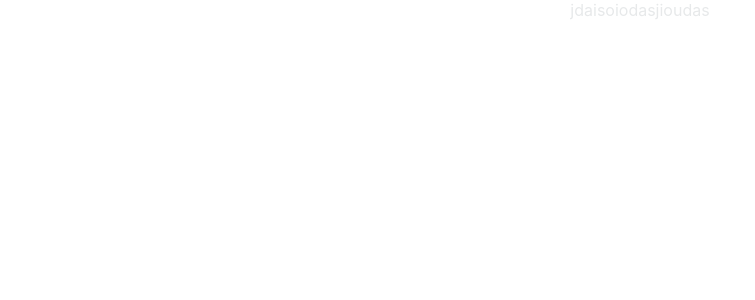
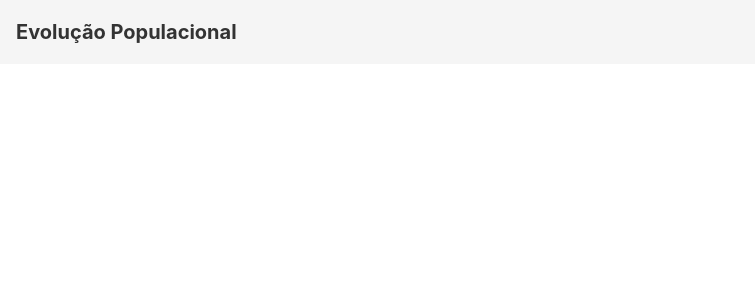
Before and after one commit to matsuryuji/distric-info-test, a React (Create React App) app: page / in a window 1280 px wide. Shown: the top 300 px of the page, without its empty margins (0-755 px from the left). Built offline with nearby package versions, Linux system fonts and the light colour scheme.

Commit message:
feat: header

```diff
--- a/src/App.scss
+++ b/src/App.scss
@@ -1,38 +1,4 @@
 .App {
-  text-align: center;
-}
-
-.App-logo {
-  height: 40vmin;
-  pointer-events: none;
-}
-
-@media (prefers-reduced-motion: no-preference) {
-  .App-logo {
-    animation: App-logo-spin infinite 20s linear;
-  }
-}
-
-.App-header {
-  background-color: #282c34;
-  min-height: 100vh;
   display: flex;
   flex-direction: column;
-  align-items: center;
-  justify-content: center;
-  font-size: calc(10px + 2vmin);
-  color: #000;
 }
-
-.App-link {
-  color: #61dafb;
-}
-
-@keyframes App-logo-spin {
-  from {
-    transform: rotate(0deg);
-  }
-  to {
-    transform: rotate(360deg);
-  }
-}
--- /dev/null
+++ b/src/components/Header/Header.jsx
@@ -0,0 +1,11 @@
+import "./style.scss";
+
+const Header = ({ title }) => {
+  return (
+    <div className="header__wrapper">
+      <span className="header__title">{title}</span>
+    </div>
+  );
+};
+
+export default Header;
--- /dev/null
+++ b/src/components/Header/index.js
@@ -0,0 +1,3 @@
+import Header from "./Header";
+
+export default Header;
--- /dev/null
+++ b/src/components/Header/style.scss
@@ -0,0 +1,16 @@
+.header {
+    &__wrapper {
+        width: 100%;
+        height: 64px;
+        background-color: #F5F5F5;
+        display: flex;
+        align-items: center;
+    }
+
+    &__title {
+        display: flex;
+        font-weight: 700;
+        font-size: 20px;
+        padding-left: 16px;
+    }
+}
--- a/src/index.scss
+++ b/src/index.scss
@@ -1,12 +1,12 @@
 body {
   margin: 0;
   background-color: #fff;
-  font-family: -apple-system, BlinkMacSystemFont, 'Segoe UI', 'Roboto', 'Oxygen',
+  font-family: -apple-system, BlinkMacSystemFont, 'Manrope', 'Roboto', 'Oxygen',
     'Ubuntu', 'Cantarell', 'Fira Sans', 'Droid Sans', 'Helvetica Neue',
     sans-serif;
   -webkit-font-smoothing: antialiased;
   -moz-osx-font-smoothing: grayscale;
-  color: #E7E9EA;
+  color: #333333;
 }
 
 code {
--- a/src/pages/Main/Main.jsx
+++ b/src/pages/Main/Main.jsx
@@ -1,4 +1,6 @@
+import Header from "components/Header"
 
-const Main = () => (<div>jdaisoiodasjioudas</div>)
+
+const Main = () => { return (<Header title="Evolução Populacional" />) }
 
 export default Main
```
